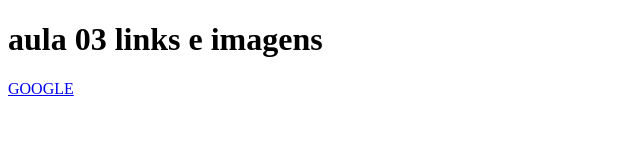
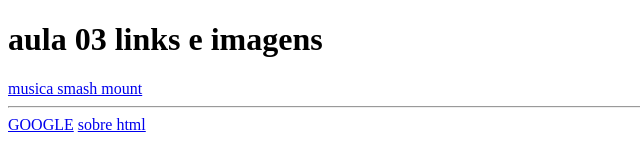
Before and after one commit to welingtonF/aula-iw, a plain HTML site: page aula-iw/aula03/index.html in a window 1280 px wide. Shown: the whole page, without its empty margins (0-640 px from the left). Drawn offline with Linux system fonts and the light colour scheme.

Commit message:
musicas smash mount

```diff
--- a/aula-iw/aula03/index.html
+++ b/aula-iw/aula03/index.html
@@ -8,8 +8,10 @@
 </head>
 <body>
     <h1>aula 03 links e imagens</h1>
-    <a href="https://youtu.be/L_jWHffIx5E"></a>
+    <a href="https://youtu.be/L_jWHffIx5E">musica smash mount</a>
+    <hr>
     <a href="https://google.com.br">GOOGLE</a>
+    <a href="sobre.html">sobre html</a>
 
 
 </body>
```
Also changed, not shown: aula-iw/aula03/sobre.html (added, +14 -0 lines).
